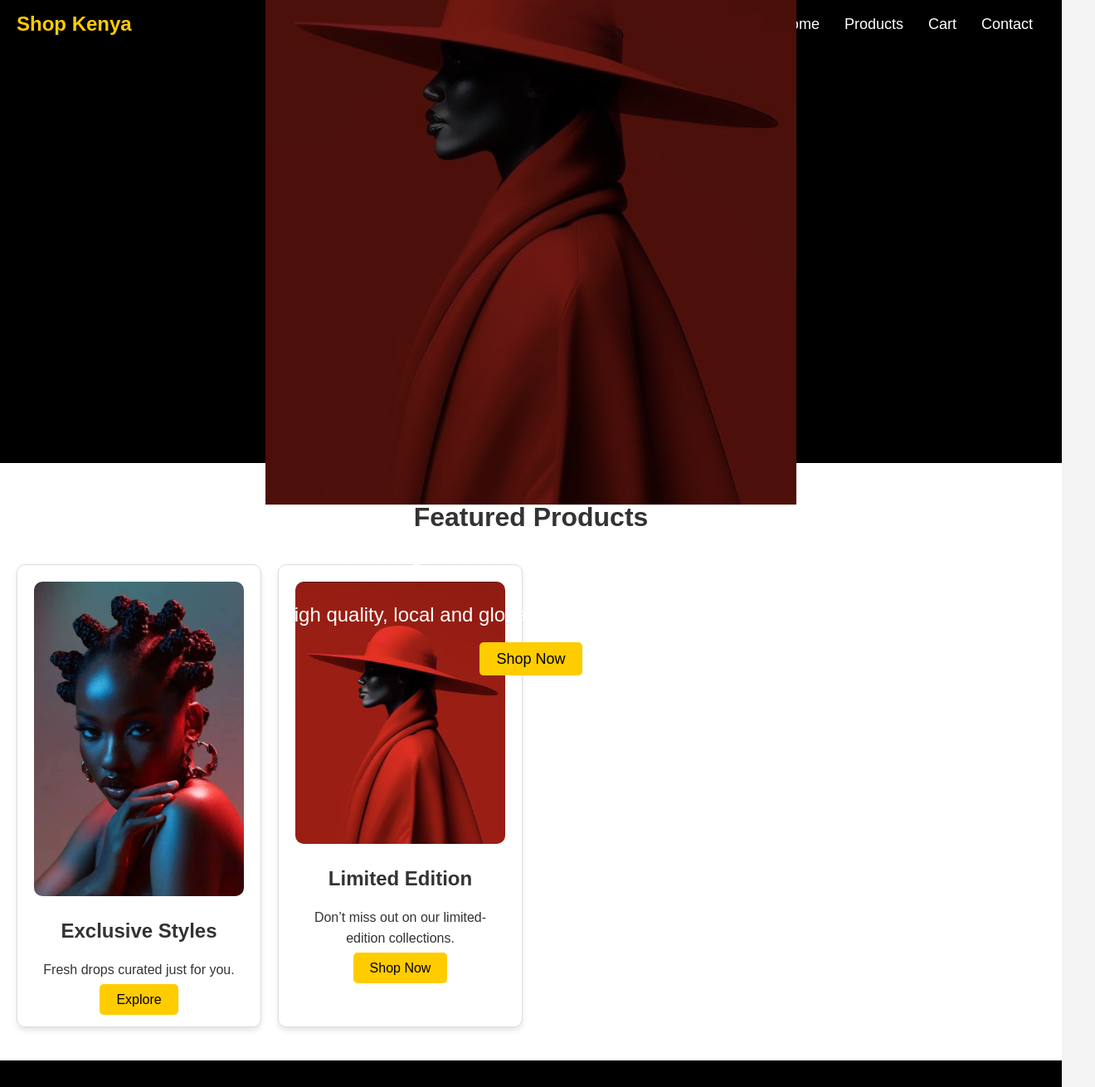
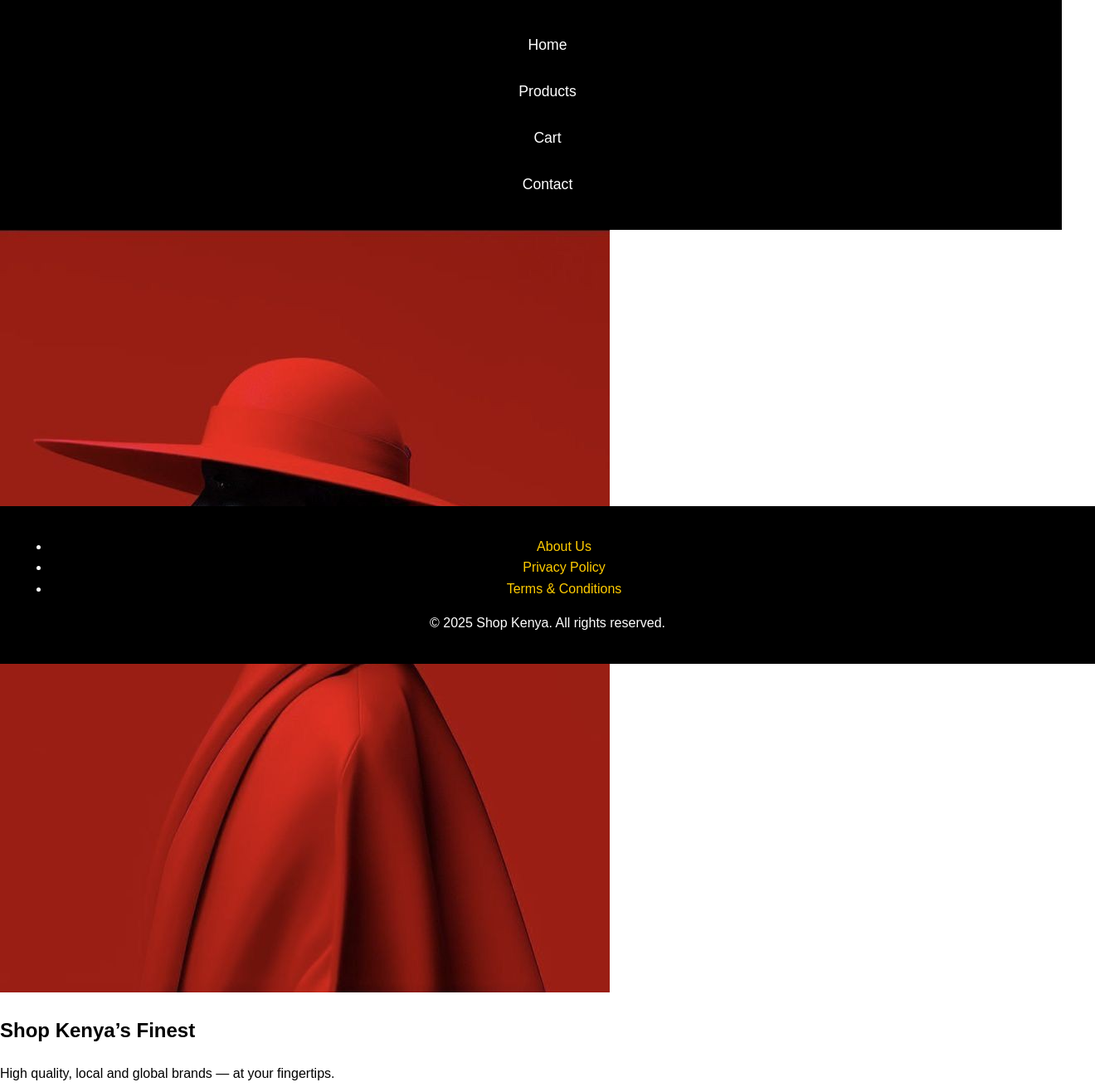
Before and after one commit to koina02/ShopKenya, a plain HTML site: page index.html in a window 1280 px wide. Shown: the top 1310 px of the page at 83% size, 1320 px wide, since content can reach past the window. Drawn offline with Linux system fonts and the light colour scheme; files that its build step writes are made by us from their sources; files whose address does not match are found by name.

Commit message:
Updated color scheme to black, white, and yellow

```diff
--- a/index.html
+++ b/index.html
@@ -11,7 +11,6 @@
     <!-- Navigation Bar -->
     <nav class="navbar">
         <div class="navbar-container">
-            <a href="index.html" class="logo">Shop Kenya</a>
             <ul class="navbar-links">
                 <li><a href="index.html">Home</a></li>
                 <li><a href="products.html">Products</a></li>
--- a/style.css
+++ b/style.css
@@ -1,229 +1,118 @@
-/* General Reset */
-* {
-    margin: 0;
-    padding: 0;
-    box-sizing: border-box;
+/* General Styles */
+body {
+  font-family: Arial, sans-serif;
+  background-color: #FFFFFF; /* White */
+  color: #000000; /* Black text */
+  margin: 0;
+  padding: 0;
+  line-height: 1.6;
 }
 
-/* Body */
-body {
-    font-family: Arial, sans-serif;
-    line-height: 1.6;
-    background-color: #f4f4f4;
-    color: #333;
+/* Header */
+header {
+  background-color: #000000; /* Black */
+  color: #FFFFFF; /* White text */
+  padding: 10px 0;
+  text-align: center;
+}
+
+header h1 {
+  margin: 0;
+  font-size: 2.5em;
+  font-weight: bold;
+  color: #FFCC00; /* Yellow for the title */
 }
 
 /* Navbar */
-.navbar {
-    background-color: #000;
-    color: #fff;
-    padding: 10px 0;
-    position: sticky;
-    top: 0;
-    width: 100%;
+nav {
+  background-color: #000000; /* Black */
+  text-align: center;
+  padding: 10px 0;
 }
 
-.navbar .navbar-container {
-    display: flex;
-    justify-content: space-between;
-    align-items: center;
-    padding: 0 20px;
+nav a {
+  color: #FFFFFF; /* White text for navigation links */
+  padding: 14px 20px;
+  text-decoration: none;
+  display: inline-block;
+  font-size: 1.1em;
 }
 
-.navbar .logo {
-    font-size: 24px;
-    font-weight: bold;
-    color: #ffcc00; /* Yellow */
-    text-decoration: none;
+nav a:hover {
+  background-color: #FFCC00; /* Yellow when hovering over links */
+  color: #000000; /* Black text when hovering */
 }
 
-.navbar-links {
-    display: flex;
-    list-style: none;
+/* Buttons */
+.btn {
+  background-color: #FFCC00; /* Yellow */
+  color: #000000; /* Black text */
+  border: none;
+  padding: 12px 20px;
+  font-size: 1.1em;
+  cursor: pointer;
+  border-radius: 5px;
+  text-align: center;
 }
 
-.navbar-links li {
-    margin: 0 15px;
+.btn:hover {
+  background-color: #000000; /* Black when hovering */
+  color: #FFCC00; /* Yellow text on hover */
 }
 
-.navbar-links a {
-    color: white;
-    text-decoration: none;
-    font-size: 18px;
+/* Main Content */
+.main-content {
+  padding: 20px;
+  background-color: #F1F1F1; /* Light gray background */
 }
 
-/* Hero Section */
-.hero-section {
-    position: relative;
-    width: 100%;
-    height: 500px;
-    background-color: black;
+.section-title {
+  font-size: 2em;
+  font-weight: bold;
+  color: #000000; /* Black text */
 }
 
-.hero-container {
-    position: absolute;
-    top: 50%;
-    left: 50%;
-    transform: translate(-50%, -50%);
-    text-align: center;
-    color: white;
+/* Footer */
+footer {
+  background-color: #000000; /* Black */
+  color: #FFFFFF; /* White text */
+  text-align: center;
+  padding: 20px;
+  position: absolute;
+  bottom: 0;
+  width: 100%;
 }
 
-.hero-img {
-    width: 100%;
-    height: auto;
-    object-fit: cover;
-    filter: brightness(50%);
+footer a {
+  color: #FFCC00; /* Yellow for footer links */
+  text-decoration: none;
 }
 
-.hero-text h1 {
-    font-size: 48px;
-    font-weight: bold;
-    margin: 10px 0;
+footer a:hover {
+  text-decoration: underline;
 }
 
-.hero-text p {
-    font-size: 24px;
-    margin: 20px 0;
+/* Product Card */
+.product-card {
+  background-color: #FFFFFF; /* White */
+  border: 1px solid #000000; /* Black border */
+  box-shadow: 0 4px 6px rgba(0, 0, 0, 0.1);
+  margin: 10px;
+  padding: 15px;
+  text-align: center;
+  border-radius: 10px;
 }
 
-.hero-text .btn {
-    background-color: #ffcc00; /* Yellow */
-    color: black;
-    padding: 10px 20px;
-    font-size: 18px;
-    text-decoration: none;
-    border-radius: 5px;
-    transition: background 0.3s ease;
-}
-
-.hero-text .btn:hover {
-    background-color: #ff9900;
-}
-
-/* Featured Products Section */
-.featured-products {
-    background-color: white;
-    padding: 40px 20px;
-    text-align: center;
-}
-
-.featured-products h2 {
-    font-size: 32px;
-    margin-bottom: 30px;
-}
-
-.product-grid {
-    display: grid;
-    grid-template-columns: repeat(auto-fill, minmax(280px, 1fr));
-    gap: 20px;
-    justify-items: center;
-}
-
-.product-card {
-    background-color: #fff;
-    border: 1px solid #ddd;
-    padding: 20px;
-    text-align: center;
-    box-shadow: 0 4px 6px rgba(0, 0, 0, 0.1);
-    border-radius: 10px;
-}
-
-.product-img {
-    width: 100%;
-    height: auto;
-    object-fit: cover;
-    border-radius: 10px;
+.product-card img {
+  max-width: 100%;
+  height: auto;
 }
 
 .product-card h3 {
-    font-size: 24px;
-    margin: 15px 0;
+  color: #000000; /* Black title */
+  font-size: 1.2em;
 }
 
 .product-card p {
-    font-size: 16px;
-    margin: 10px 0;
+  color: #FFCC00; /* Yellow description text */
 }
-
-.product-card .btn-secondary {
-    background-color: #ffcc00;
-    color: black;
-    padding: 10px 20px;
-    text-decoration: none;
-    border-radius: 5px;
-    transition: background 0.3s ease;
-}
-
-.product-card .btn-secondary:hover {
-    background-color: #ff9900;
-}
-
-/* About Us Section */
-.about-us {
-    text-align: center;
-    background-color: #000;
-    color: white;
-    padding: 50px 20px;
-}
-
-.about-us h2 {
-    font-size: 32px;
-    margin-bottom: 20px;
-}
-
-.about-us p {
-    font-size: 18px;
-    line-height: 1.6;
-}
-
-/* Footer */
-.footer {
-    background-color: #000;
-    color: white;
-    padding: 20px;
-    text-align: center;
-}
-
-.footer-links {
-    margin-bottom: 10px;
-}
-
-.footer-links ul {
-    list-style: none;
-}
-
-.footer-links li {
-    display: inline;
-    margin: 0 10px;
-}
-
-.footer-links a {
-    color: white;
-    text-decoration: none;
-    font-size: 16px;
-}
-
-.footer p {
-    font-size: 14px;
-}
-
-/* Mobile Responsiveness */
-@media (max-width: 768px) {
-    .navbar-container {
-        flex-direction: column;
-        align-items: center;
-    }
-
-    .product-grid {
-        grid-template-columns: 1fr;
-    }
-
-    .hero-text h1 {
-        font-size: 36px;
-    }
-
-    .hero-text p {
-        font-size: 18px;
-    }
-}
```
